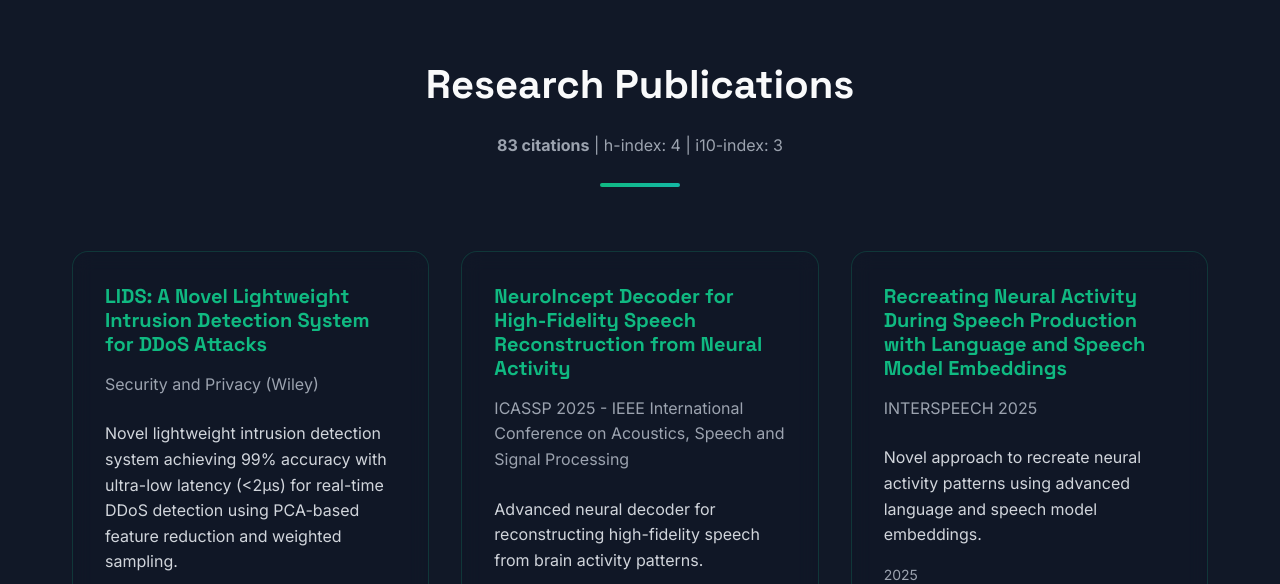
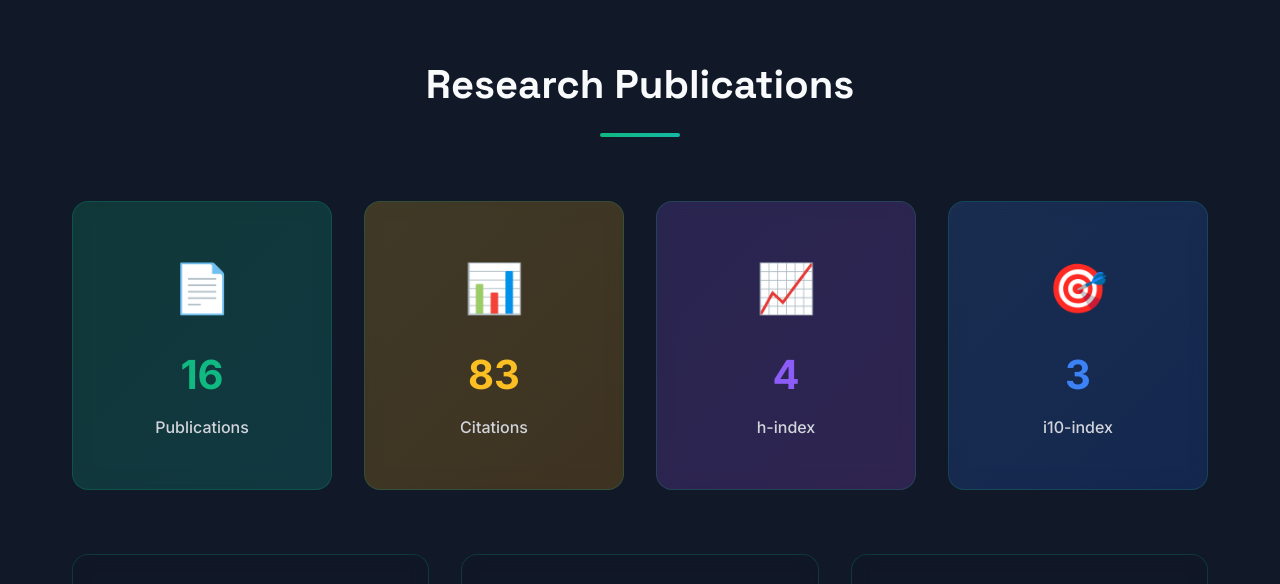
Before and after one commit to owaismujtaba/owaismujtaba.github.io, a plain HTML site: page index.html in a window 1280 px wide. Shown: the part 4480-5064 px from the top of the page. Drawn offline with Linux system fonts and the light colour scheme.

Commit message:
Add research metrics dashboard with publications, citations, h-index, and i10-index

```diff
--- a/index.html
+++ b/index.html
@@ -311,10 +311,50 @@
         <div class="container">
             <div class="section-title">
                 <h2>Research Publications</h2>
-                <p style="color: var(--color-text-muted); margin-top: var(--spacing-sm);">
-                    <strong>83 citations</strong> | h-index: 4 | i10-index: 3
-                </p>
             </div>
+
+            <!-- Research Metrics Dashboard -->
+            <div
+                style="display: grid; grid-template-columns: repeat(auto-fit, minmax(200px, 1fr)); gap: var(--spacing-lg); margin-bottom: var(--spacing-2xl);">
+                <!-- Total Articles -->
+                <div class="card"
+                    style="background: linear-gradient(135deg, rgba(16, 185, 129, 0.2) 0%, rgba(20, 184, 166, 0.2) 100%); text-align: center; padding: var(--spacing-xl);">
+                    <div style="font-size: 3rem; margin-bottom: var(--spacing-sm);">📄</div>
+                    <div
+                        style="font-size: 2.5rem; font-weight: 700; color: var(--color-accent-primary); margin-bottom: var(--spacing-xs);">
+                        16</div>
+                    <div style="color: var(--color-text-secondary); font-weight: 500;">Publications</div>
+                </div>
+
+                <!-- Total Citations -->
+                <div class="card"
+                    style="background: linear-gradient(135deg, rgba(251, 191, 36, 0.2) 0%, rgba(245, 158, 11, 0.2) 100%); text-align: center; padding: var(--spacing-xl);">
+                    <div style="font-size: 3rem; margin-bottom: var(--spacing-sm);">📊</div>
+                    <div
+                        style="font-size: 2.5rem; font-weight: 700; color: var(--color-accent-gold); margin-bottom: var(--spacing-xs);">
+                        83</div>
+                    <div style="color: var(--color-text-secondary); font-weight: 500;">Citations</div>
+                </div>
+
+                <!-- h-index -->
+                <div class="card"
+                    style="background: linear-gradient(135deg, rgba(139, 92, 246, 0.2) 0%, rgba(168, 85, 247, 0.2) 100%); text-align: center; padding: var(--spacing-xl);">
+                    <div style="font-size: 3rem; margin-bottom: var(--spacing-sm);">📈</div>
+                    <div style="font-size: 2.5rem; font-weight: 700; color: #8b5cf6; margin-bottom: var(--spacing-xs);">
+                        4</div>
+                    <div style="color: var(--color-text-secondary); font-weight: 500;">h-index</div>
+                </div>
+
+                <!-- i10-index -->
+                <div class="card"
+                    style="background: linear-gradient(135deg, rgba(59, 130, 246, 0.2) 0%, rgba(37, 99, 235, 0.2) 100%); text-align: center; padding: var(--spacing-xl);">
+                    <div style="font-size: 3rem; margin-bottom: var(--spacing-sm);">🎯</div>
+                    <div style="font-size: 2.5rem; font-weight: 700; color: #3b82f6; margin-bottom: var(--spacing-xs);">
+                        3</div>
+                    <div style="color: var(--color-text-secondary); font-weight: 500;">i10-index</div>
+                </div>
+            </div>
+
             <div class="publications-grid">
                 <!-- Publication 1: LIDS -->
                 <div class="card publication-card">
```
